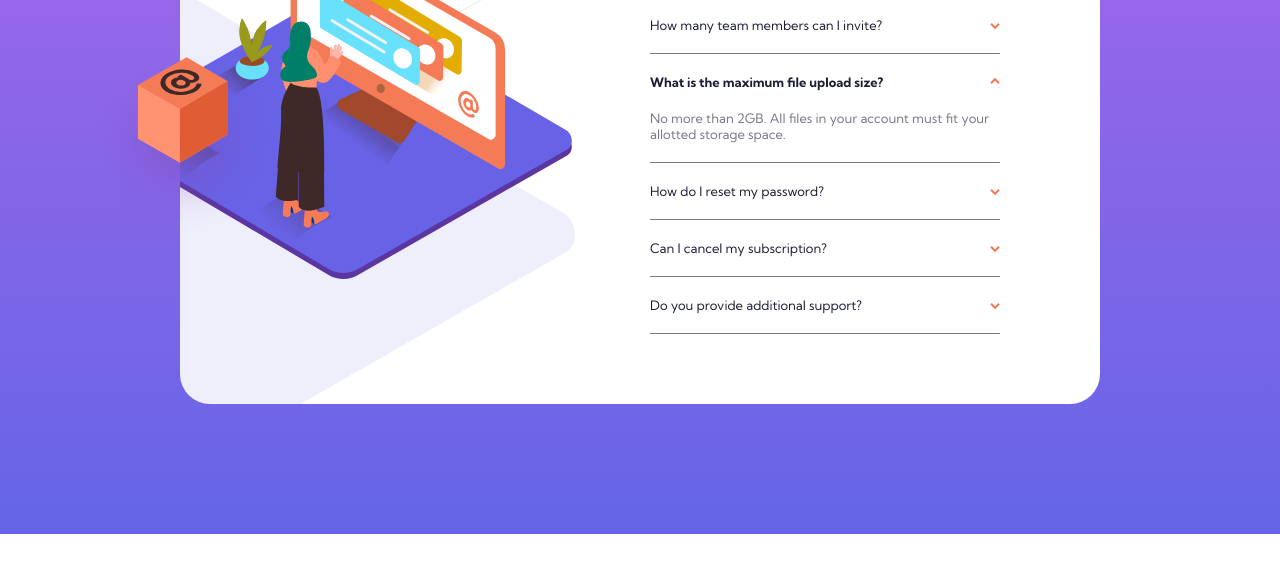
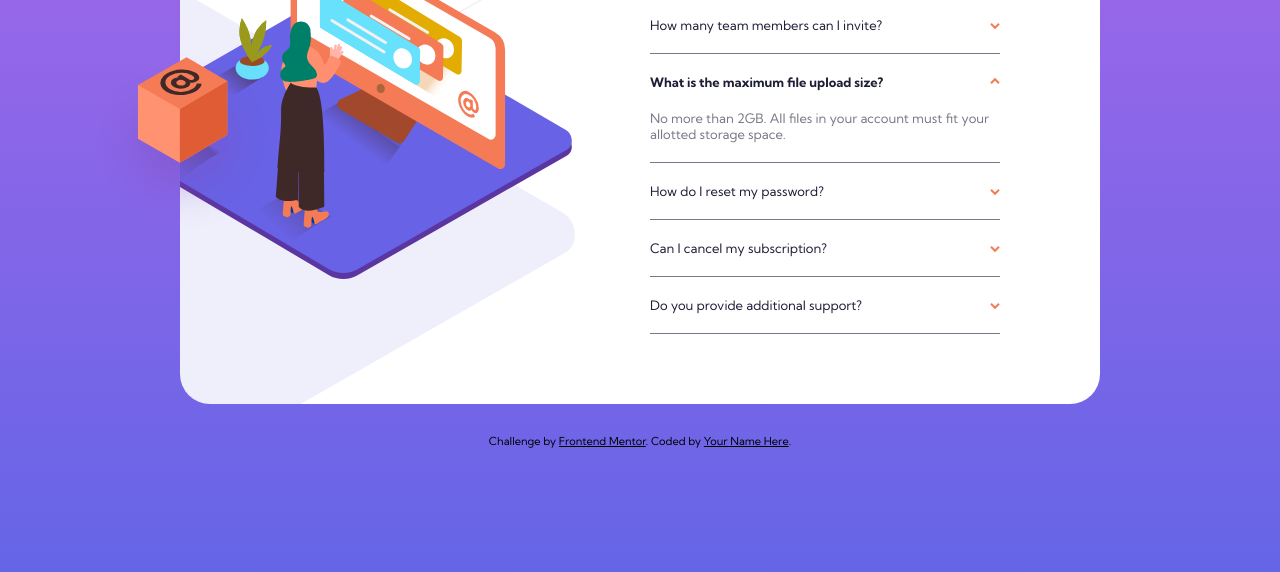
Before and after one commit to BeatiCode/faq-accordion-card-main, a plain HTML site: page index.html in a window 1280 px wide. Shown: the part 280-852 px from the top of the page. Before the commit the page ends 814 px from the top, so only its background shows below. Drawn offline with Linux system fonts and the light colour scheme.

Commit message:
add-footer

```diff
--- a/index.html
+++ b/index.html
@@ -105,30 +105,12 @@
           </div>
         </article>
       </div>
-
+      <footer class="attribution">
+        Challenge by <a href="https://www.frontendmentor.io?ref=challenge" target="_blank">Frontend Mentor</a>.
+        Coded by <a href="#">Your Name Here</a>.
+      </footer>
     </section>
   </main>
-  <!-- How many team members can I invite?
-  You can invite up to 2 additional users on the Free plan. There is no limit on
-  team members for the Premium plan.
-
-  What is the maximum file upload size?
-  No more than 2GB. All files in your account must fit your allotted storage space.
-
-  How do I reset my password?
-  Click “Forgot password” from the login page or “Change password” from your profile page.
-  A reset link will be emailed to you.
-
-  Can I cancel my subscription?
-  Yes! Send us a message and we’ll process your request no questions asked.
-
-  Do you provide additional support?
-  Chat and email support is available 24/7. Phone lines are open during normal business hours. -->
-
-  <!-- <footer class="attribution">
-    Challenge by <a href="https://www.frontendmentor.io?ref=challenge" target="_blank">Frontend Mentor</a>.
-    Coded by <a href="#">Your Name Here</a>.
-  </footer> -->
 </body>
 
 </html>
--- a/style.css
+++ b/style.css
@@ -90,6 +90,17 @@ body {
     color: hsl(240, 6%, 50%);
 }
 
+.attribution {
+    font-size: 11px;
+    text-align: center;
+    margin-top: 30px;
+    color: black;
+}
+
+.attribution a {
+    color: black;
+}
+
 input:checked~label {
     font-weight: 700;
 }
@@ -102,7 +113,8 @@ input:checked~label .arrow {
     transform: rotate(180deg);
 }
 
-.question label:hover {
+.question label:hover,
+.attribution a:hover {
     color: hsl(14, 88%, 65%);
 }
 
@@ -121,27 +133,21 @@ input:checked~label .arrow {
         position: absolute;
         top: 20px;
     }
-    .ilustration-box-mobile-pattern{
+    .ilustration-box-mobile-pattern {
         display: inline-block;
         position: absolute;
     }
     .card__block-questions {
         padding: 140px 0 50px 0;
     }
-
     .question {
         margin: 20px 20px;
         font-size: 14px;
     }
-
     .faq__title {
         text-align: center;
     }
-
     .question:last-child {
         margin-bottom: 0;
     }
-
-
-
 }
```
